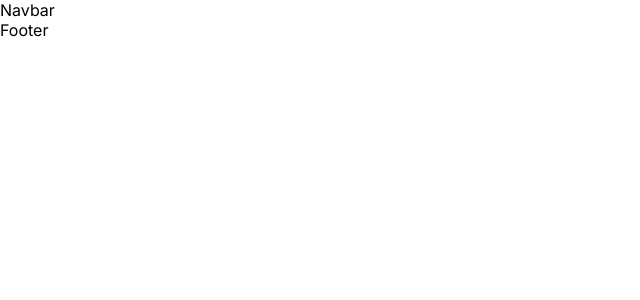
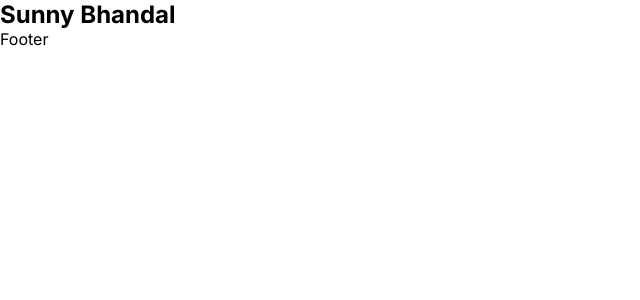
Before and after one commit to sunnybhandal/blog-website, a Next.js app: page / in a window 1280 px wide. Shown: the top 300 px of the page, without its empty margins (0-640 px from the left). Built offline with nearby package versions, Linux system fonts and the light colour scheme.

Commit message:
some navbar stuff

```diff
--- a/src/components/navbar/Navbar.jsx
+++ b/src/components/navbar/Navbar.jsx
@@ -1,8 +1,18 @@
 import React from "react";
 import classes from "./navbar.module.css";
+import Link from "next/link";
 
 const Navbar = () => {
-  return <div>Navbar</div>;
+  return (
+    <div className={classes.container}>
+      <div className={classes.wrapper}>
+        <h2 className={classes.left}>
+          <Link href="/">Sunny Bhandal</Link>
+        </h2>
+        <ul className={classes.left}></ul>
+      </div>
+    </div>
+  );
 };
 
 export default Navbar;
```
